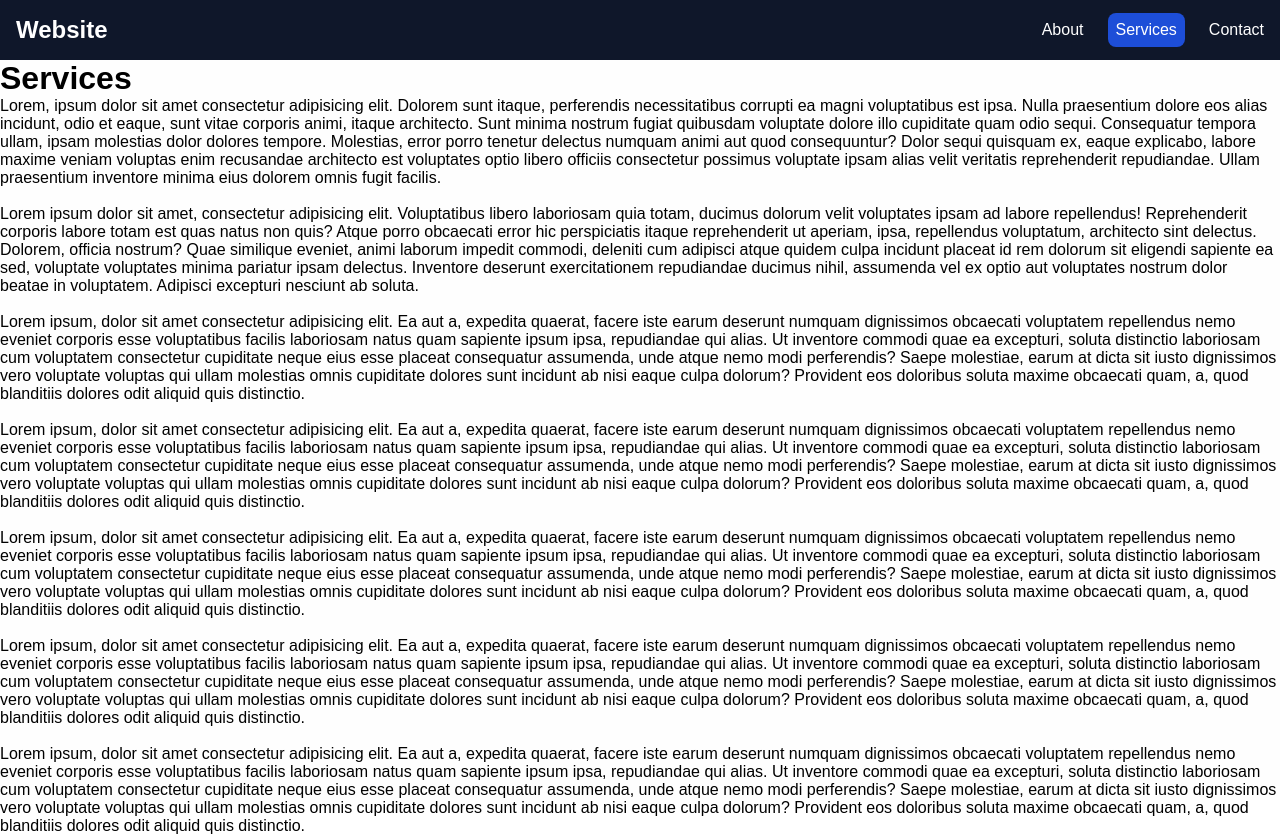
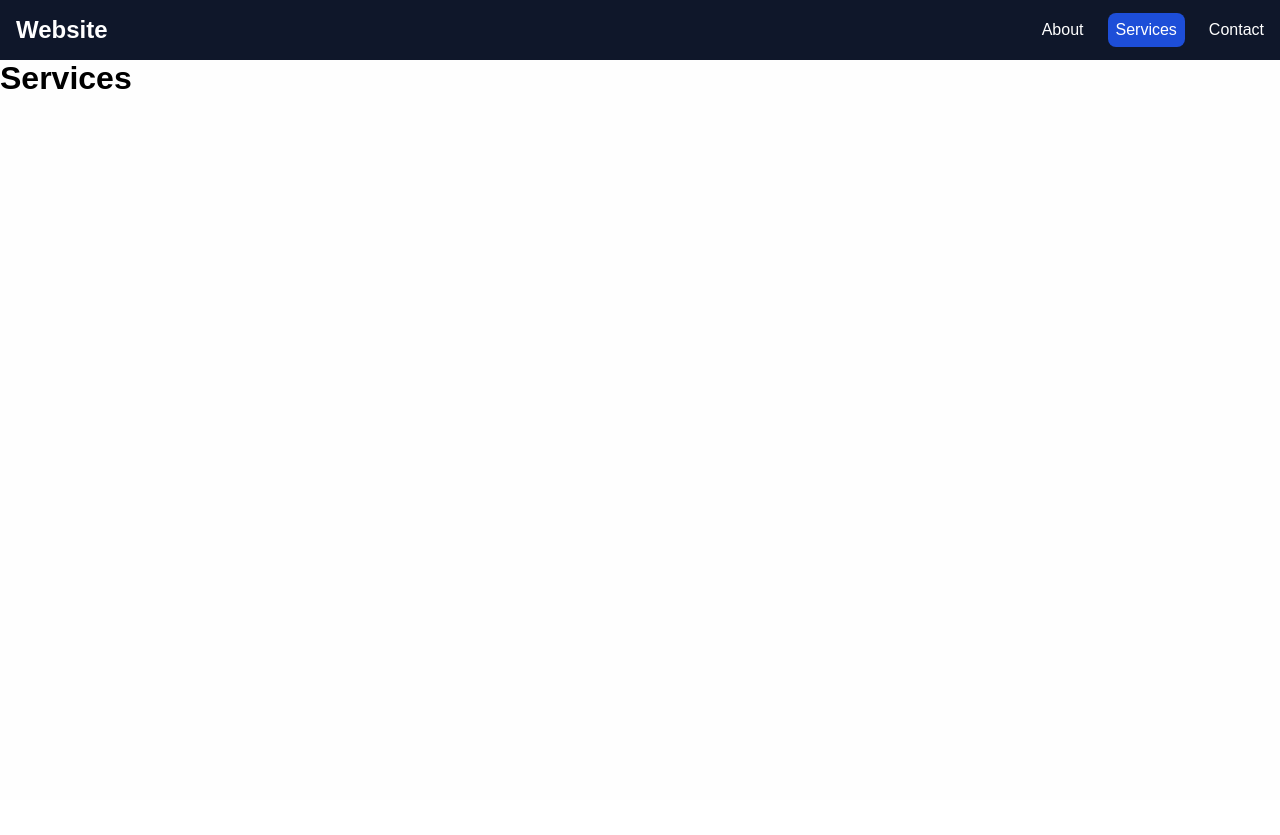
Before and after one commit to sanidhya-soni/Version-Control-System, a React (Create React App) app in the folder vcs-frontend/: page /services in a window 1280 px wide. After the commit the page ends 800 px from the top, so only its background shows below. Built offline with nearby package versions, Linux system fonts and the light colour scheme.

Commit message:
Update Services.jsx

```diff
--- a/vcs-frontend/src/components/pages/Services.jsx
+++ b/vcs-frontend/src/components/pages/Services.jsx
@@ -4,105 +4,7 @@ export const Services = () => {
   return (
     <>
       <h1>Services</h1>
-      <div>
-        Lorem, ipsum dolor sit amet consectetur adipisicing elit. Dolorem sunt
-        itaque, perferendis necessitatibus corrupti ea magni voluptatibus est
-        ipsa. Nulla praesentium dolore eos alias incidunt, odio et eaque, sunt
-        vitae corporis animi, itaque architecto. Sunt minima nostrum fugiat
-        quibusdam voluptate dolore illo cupiditate quam odio sequi. Consequatur
-        tempora ullam, ipsam molestias dolor dolores tempore. Molestias, error
-        porro tenetur delectus numquam animi aut quod consequuntur? Dolor sequi
-        quisquam ex, eaque explicabo, labore maxime veniam voluptas enim
-        recusandae architecto est voluptates optio libero officiis consectetur
-        possimus voluptate ipsam alias velit veritatis reprehenderit
-        repudiandae. Ullam praesentium inventore minima eius dolorem omnis fugit
-        facilis.
-      </div>
-      <br />
-      <div>
-        Lorem ipsum dolor sit amet, consectetur adipisicing elit. Voluptatibus
-        libero laboriosam quia totam, ducimus dolorum velit voluptates ipsam ad
-        labore repellendus! Reprehenderit corporis labore totam est quas natus
-        non quis? Atque porro obcaecati error hic perspiciatis itaque
-        reprehenderit ut aperiam, ipsa, repellendus voluptatum, architecto sint
-        delectus. Dolorem, officia nostrum? Quae similique eveniet, animi
-        laborum impedit commodi, deleniti cum adipisci atque quidem culpa
-        incidunt placeat id rem dolorum sit eligendi sapiente ea sed, voluptate
-        voluptates minima pariatur ipsam delectus. Inventore deserunt
-        exercitationem repudiandae ducimus nihil, assumenda vel ex optio aut
-        voluptates nostrum dolor beatae in voluptatem. Adipisci excepturi
-        nesciunt ab soluta.
-      </div>
-      <br />
-      <div>
-        Lorem ipsum, dolor sit amet consectetur adipisicing elit. Ea aut a,
-        expedita quaerat, facere iste earum deserunt numquam dignissimos
-        obcaecati voluptatem repellendus nemo eveniet corporis esse voluptatibus
-        facilis laboriosam natus quam sapiente ipsum ipsa, repudiandae qui
-        alias. Ut inventore commodi quae ea excepturi, soluta distinctio
-        laboriosam cum voluptatem consectetur cupiditate neque eius esse placeat
-        consequatur assumenda, unde atque nemo modi perferendis? Saepe
-        molestiae, earum at dicta sit iusto dignissimos vero voluptate voluptas
-        qui ullam molestias omnis cupiditate dolores sunt incidunt ab nisi eaque
-        culpa dolorum? Provident eos doloribus soluta maxime obcaecati quam, a,
-        quod blanditiis dolores odit aliquid quis distinctio.
-      </div>
-      <br />
-      <div>
-        Lorem ipsum, dolor sit amet consectetur adipisicing elit. Ea aut a,
-        expedita quaerat, facere iste earum deserunt numquam dignissimos
-        obcaecati voluptatem repellendus nemo eveniet corporis esse voluptatibus
-        facilis laboriosam natus quam sapiente ipsum ipsa, repudiandae qui
-        alias. Ut inventore commodi quae ea excepturi, soluta distinctio
-        laboriosam cum voluptatem consectetur cupiditate neque eius esse placeat
-        consequatur assumenda, unde atque nemo modi perferendis? Saepe
-        molestiae, earum at dicta sit iusto dignissimos vero voluptate voluptas
-        qui ullam molestias omnis cupiditate dolores sunt incidunt ab nisi eaque
-        culpa dolorum? Provident eos doloribus soluta maxime obcaecati quam, a,
-        quod blanditiis dolores odit aliquid quis distinctio.
-      </div>
-      <br />
-      <div>
-        Lorem ipsum, dolor sit amet consectetur adipisicing elit. Ea aut a,
-        expedita quaerat, facere iste earum deserunt numquam dignissimos
-        obcaecati voluptatem repellendus nemo eveniet corporis esse voluptatibus
-        facilis laboriosam natus quam sapiente ipsum ipsa, repudiandae qui
-        alias. Ut inventore commodi quae ea excepturi, soluta distinctio
-        laboriosam cum voluptatem consectetur cupiditate neque eius esse placeat
-        consequatur assumenda, unde atque nemo modi perferendis? Saepe
-        molestiae, earum at dicta sit iusto dignissimos vero voluptate voluptas
-        qui ullam molestias omnis cupiditate dolores sunt incidunt ab nisi eaque
-        culpa dolorum? Provident eos doloribus soluta maxime obcaecati quam, a,
-        quod blanditiis dolores odit aliquid quis distinctio.
-      </div>
-      <br />
-      <div>
-        Lorem ipsum, dolor sit amet consectetur adipisicing elit. Ea aut a,
-        expedita quaerat, facere iste earum deserunt numquam dignissimos
-        obcaecati voluptatem repellendus nemo eveniet corporis esse voluptatibus
-        facilis laboriosam natus quam sapiente ipsum ipsa, repudiandae qui
-        alias. Ut inventore commodi quae ea excepturi, soluta distinctio
-        laboriosam cum voluptatem consectetur cupiditate neque eius esse placeat
-        consequatur assumenda, unde atque nemo modi perferendis? Saepe
-        molestiae, earum at dicta sit iusto dignissimos vero voluptate voluptas
-        qui ullam molestias omnis cupiditate dolores sunt incidunt ab nisi eaque
-        culpa dolorum? Provident eos doloribus soluta maxime obcaecati quam, a,
-        quod blanditiis dolores odit aliquid quis distinctio.
-      </div>
-      <br />
-      <div>
-        Lorem ipsum, dolor sit amet consectetur adipisicing elit. Ea aut a,
-        expedita quaerat, facere iste earum deserunt numquam dignissimos
-        obcaecati voluptatem repellendus nemo eveniet corporis esse voluptatibus
-        facilis laboriosam natus quam sapiente ipsum ipsa, repudiandae qui
-        alias. Ut inventore commodi quae ea excepturi, soluta distinctio
-        laboriosam cum voluptatem consectetur cupiditate neque eius esse placeat
-        consequatur assumenda, unde atque nemo modi perferendis? Saepe
-        molestiae, earum at dicta sit iusto dignissimos vero voluptate voluptas
-        qui ullam molestias omnis cupiditate dolores sunt incidunt ab nisi eaque
-        culpa dolorum? Provident eos doloribus soluta maxime obcaecati quam, a,
-        quod blanditiis dolores odit aliquid quis distinctio.
-      </div>
+
     </>
   );
 };
```
